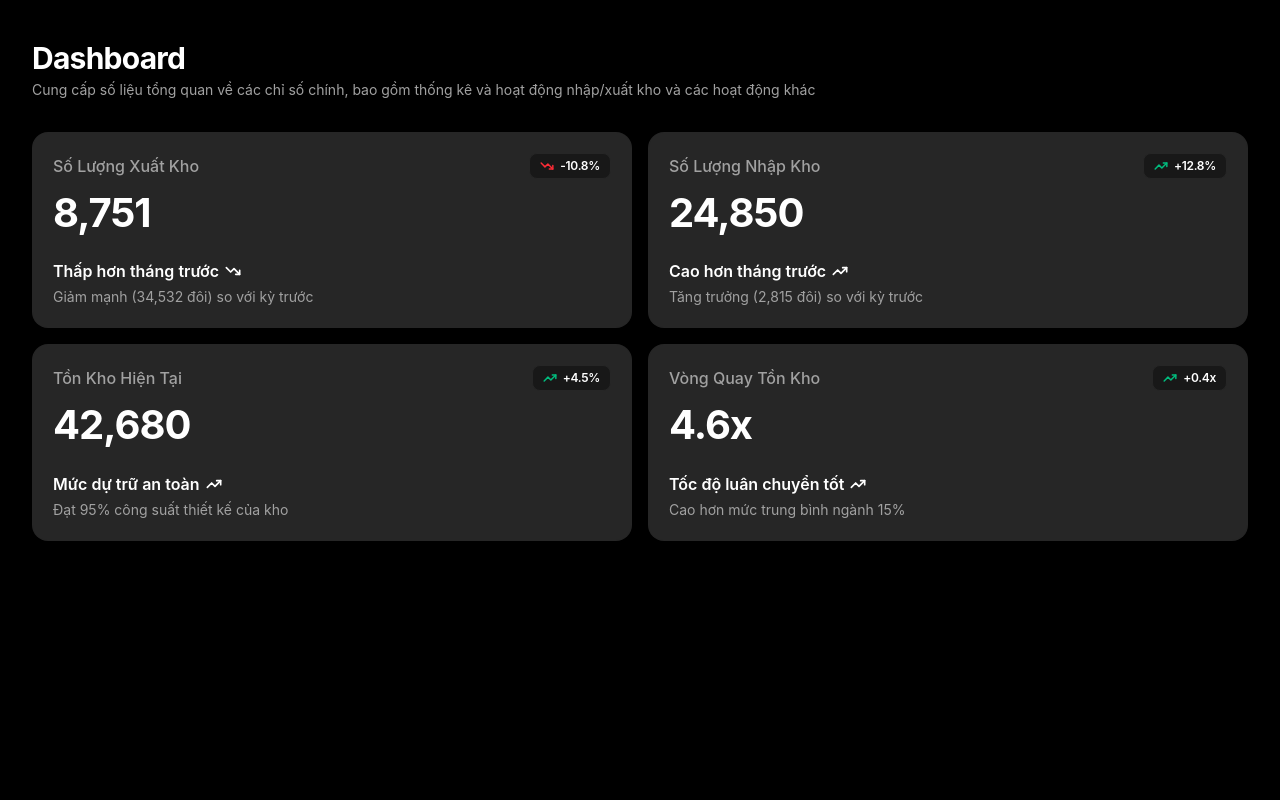
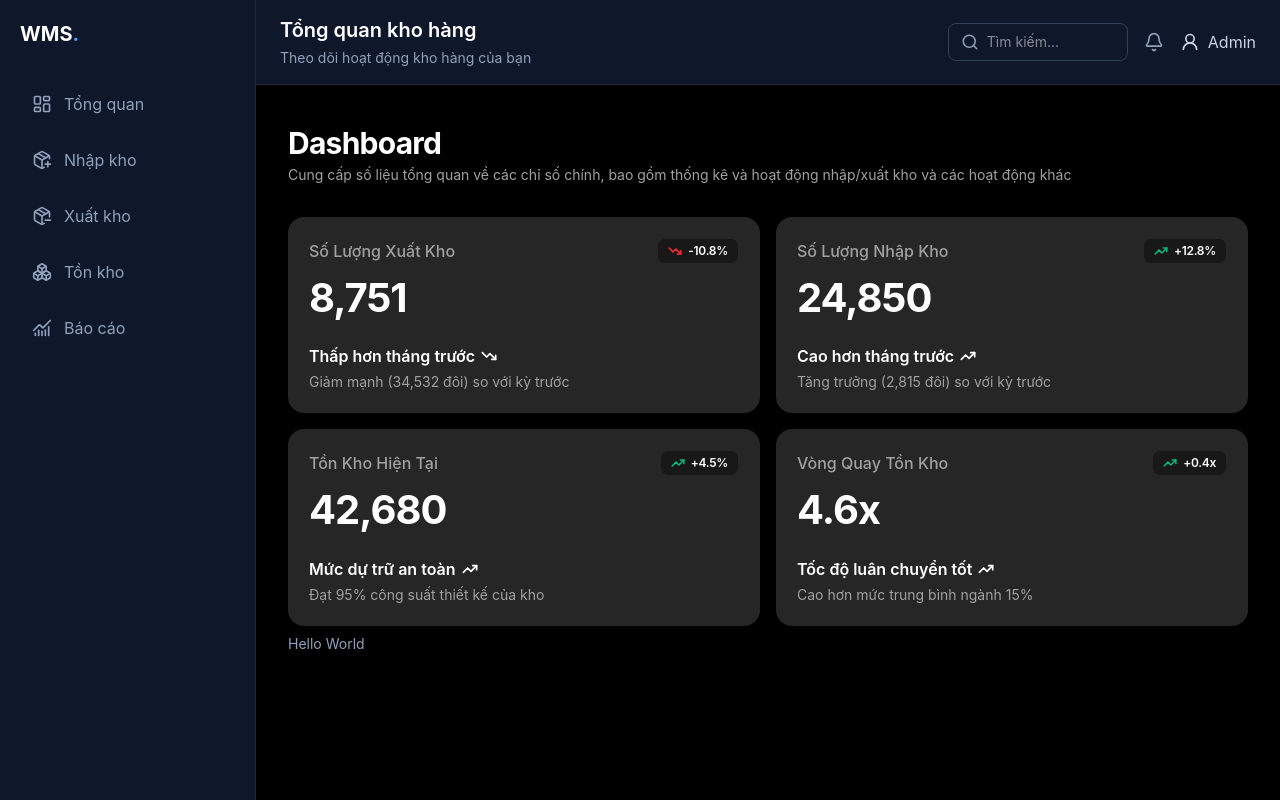
Before and after one commit to ngocming/WMS, a React (Vite) app: page / in a window 1280 px wide. Built offline with nearby package versions, Linux system fonts and the light colour scheme.

Commit message:
add header and sidebar

```diff
--- a/src/App.tsx
+++ b/src/App.tsx
@@ -1,25 +1,37 @@
 import './App.css'
 import StatCard from './components/dashboard/statcard'
 import { stats } from './data/mockData'
+import Header from './components/layout/Header'
+import Sidebar from './components/layout/Sidebar'
 
 export default function App() {
   return (
+    <div className="flex h-screen overflow-hidden bg-slate-900 text-slate-200">
+      <Sidebar />
+
+      <div className="flex flex-1 flex-col">
+        <Header />
+
         <main className="min-h-screen bg-black p-4 text-slate-100 md:p-8">
           <header className="mb-8">
             <h1 className="mt-2 text-3xl font-bold tracking-tight text-white">
               Dashboard
             </h1>
-
             <p className="mt-1 text-sm text-neutral-400">
               Cung cấp số liệu tổng quan về các chỉ số chính, bao gồm thống kê và hoạt động nhập/xuất kho và các hoạt động khác
             </p>
           </header>
-
           <section className="grid grid-cols-1 gap-4 sm:grid-cols-2 ">
             {stats.map((stat) => (
               <StatCard key={stat.title} {...stat} />
             ))}
           </section>
+          <p className='mt-2 text-sm text-slate-400'>
+            Hello World
+
+          </p>
         </main>
+      </div>
+    </div>
   )
 }
--- a/src/components/dashboard/statcard.tsx
+++ b/src/components/dashboard/statcard.tsx
@@ -1,7 +1,7 @@
 import { TrendingDown, TrendingUp } from 'lucide-react'
-import type { StatItem } from '../../data/mockData'
+import type { StatCardData } from '../../types/dashboard'
 
-type StatCardProps = StatItem
+type StatCardProps = StatCardData
 
 export default function StatCard({
     title,
--- /dev/null
+++ b/src/components/layout/Header.tsx
@@ -0,0 +1,41 @@
+import { Bell, Search, UserRound } from 'lucide-react'
+
+export default function Header() {
+  return (
+    <header className="flex items-center justify-between gap-4 border-b border-slate-800 px-6 py-4">
+      <div>
+        <h1 className="text-xl font-semibold text-white">
+          Tổng quan kho hàng
+        </h1>
+        <p className="mt-1 text-sm text-slate-400">
+          Theo dõi hoạt động kho hàng của bạn
+        </p>
+      </div>
+
+      <div className="flex items-center gap-4">
+        <div className="hidden items-center gap-2 rounded-lg border border-slate-700 bg-slate-900 px-3 py-2 md:flex">
+          <Search size={18} className="text-slate-400" />
+          <input
+            placeholder="Tìm kiếm..."
+            className="w-32 bg-transparent text-sm text-white outline-none"
+          />
+        </div>
+
+        <button
+          aria-label="Thông báo"
+          className="text-slate-400 hover:text-white"
+        >
+          <Bell size={20} />
+        </button>
+
+        <button
+          aria-label="Tài khoản"
+          className="flex items-center gap-2 text-slate-300"
+        >
+          <UserRound size={20} />
+          <span className="hidden sm:inline">Admin</span>
+        </button>
+      </div>
+    </header>
+  )
+}
--- /dev/null
+++ b/src/components/layout/Sidebar.tsx
@@ -0,0 +1,40 @@
+import {
+  LayoutDashboard,
+  PackagePlus,
+  PackageMinus,
+  Boxes,
+  ChartNoAxesCombined,
+} from 'lucide-react'
+
+const menuItems = [
+  { label: 'Tổng quan', icon: LayoutDashboard },
+  { label: 'Nhập kho', icon: PackagePlus },
+  { label: 'Xuất kho', icon: PackageMinus },
+  { label: 'Tồn kho', icon: Boxes },
+  { label: 'Báo cáo', icon: ChartNoAxesCombined },
+]
+
+export default function Sidebar() {
+  return (
+    <aside className="w-64 shrink-0 border-r border-slate-800 bg-slate-900 p-5">
+      <h2 className="mb-8 text-xl font-bold text-white">
+        WMS<span className="text-blue-400">.</span>
+      </h2>
+
+      <nav className="space-y-2">
+        {menuItems.map((item) => {
+          const Icon = item.icon
+          return (
+            <button
+              key={item.label}
+              className="flex w-full items-center gap-3 rounded-lg px-3 py-3 text-left text-slate-400 transition hover:bg-slate-800 hover:text-white"
+            >
+              <Icon size={20} />
+              <span>{item.label}</span>
+            </button>
+          )
+        })}
+      </nav>
+    </aside>
+  )
+}
--- a/src/data/mockData.tsx
+++ b/src/data/mockData.ts
@@ -1,18 +1,7 @@
-export type StatItem = {
-    id?: string
-    title: string
-    value: string
-    badge: {
-        value: string
-        isPositive?: boolean
-        isNegative?: boolean
-    }
-    comparisonTitle: string
-    comparisonDetail: string
-    trend?: 'up' | 'down' | 'neutral'
-}
+import type { StatCardData } from "../types/dashboard"
 
-export const stats: StatItem[] = [
+
+export const stats: StatCardData[] = [
     {
         title: 'Số Lượng Xuất Kho',
         value: '8,751',
--- /dev/null
+++ b/src/types/dashboard.ts
@@ -0,0 +1,13 @@
+export type StatCardData = {
+    id?: string
+    title: string
+    value: string
+    badge: {
+        value: string
+        isPositive?: boolean
+        isNegative?: boolean
+    }
+    comparisonTitle: string
+    comparisonDetail: string
+    trend?: 'up' | 'down' | 'neutral'
+}
```
Lines whose indentation alone changed are shown as unchanged.
